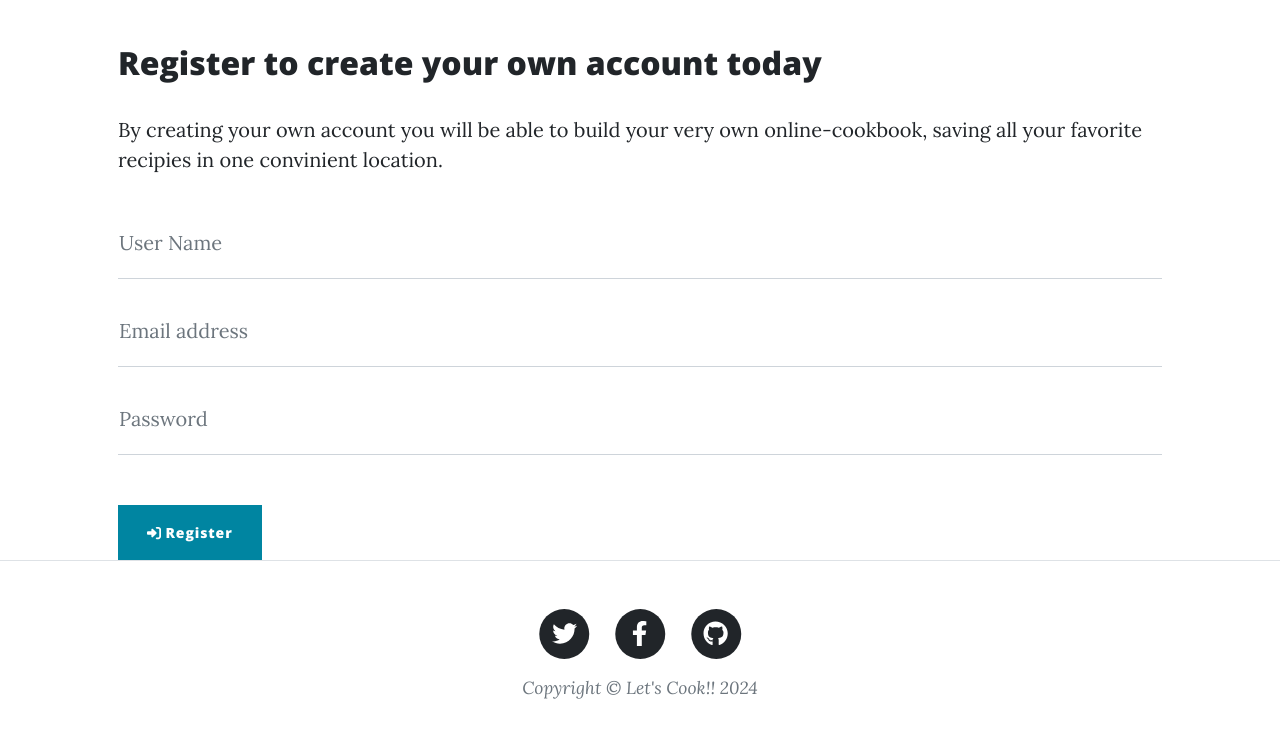
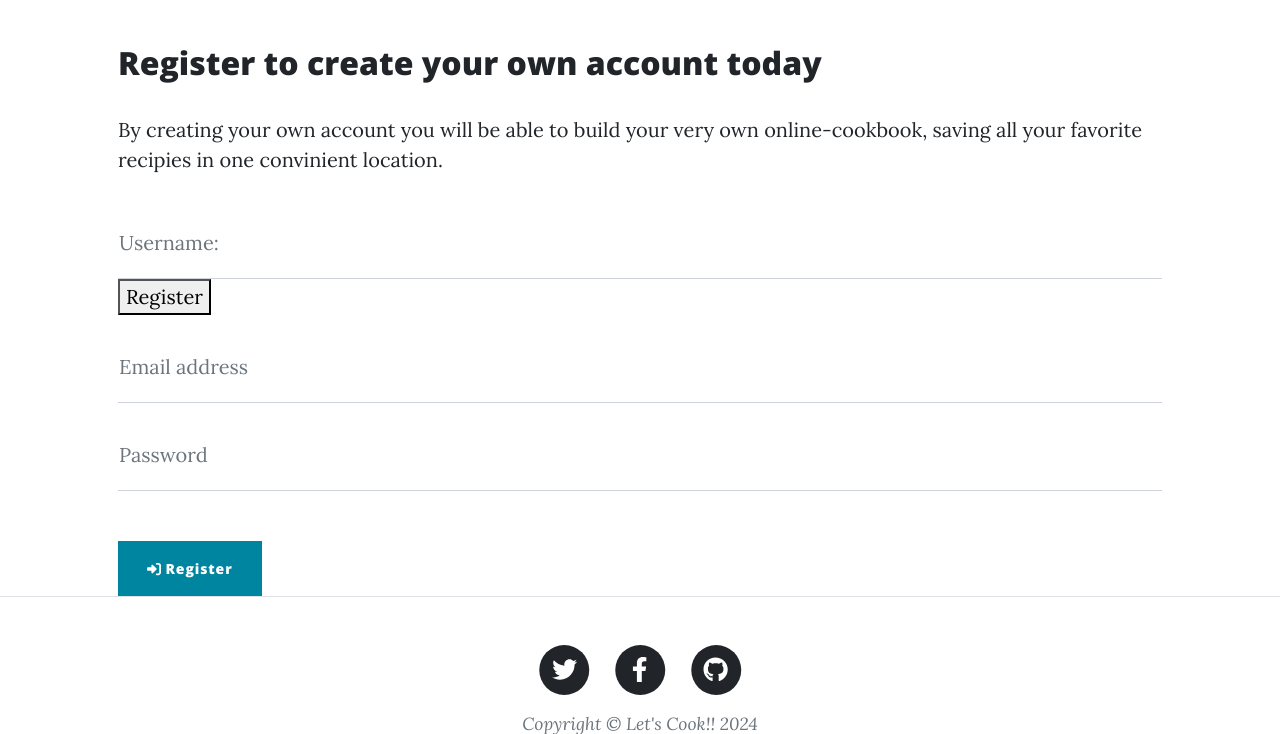
Before and after one commit to shaun6125/ci-milestone3, a Flask app: template templates/register.html in a window 1280 px wide. Shown: the part 566-1300 px from the top of the page. Before the commit the page ends 1265 px from the top, so only its background shows below. Run offline with Flask 3, Linux system fonts and the light colour scheme; the template is opened without the code that fills it, so the values that code supplies are empty; some libraries are stand-ins or nearby versions.

Commit message:
bug fixed to connect mongodb, bug identified with registration form - will fix on next commit

```diff
--- a/app.py
+++ b/app.py
@@ -34,7 +34,14 @@ def about():
 
 @app.route("/get_categories")
 def get_categories():
-    categories = mongo.db.categories.find()
+    # Check MongoDB connection
+    print(mongo.db)  # This line should have the same indentation as the next line.
+
+    if mongo.db is not None:
+        categories = mongo.db.categories.find()
+        # Proceed with handling categories
+    else:
+        raise Exception("Database connection failed")
     return render_template("categories.html", categories=categories)
 
 
@@ -47,8 +54,23 @@ def contact():
 
 
 # Routing for the register page
-@app.route("/register", methods=["GET", "POST"])
+@app.route('/register', methods=['GET', 'POST'])
 def register():
+    username = request.form.get("username")
+    if username:
+        username = username.lower()
+    else:
+        return "Username is required", 400
+
+
+    if request.method == 'POST':
+        username = request.form.get("username")
+        if not username:
+            return "Username is required", 400  # Handle POST validation
+        # Process registration
+    return render_template('register.html')  # Render the registration page for GET
+
+
     if request.method == "POST":
         # check if username already exists within the database
         existing_user = mongo.db.users.find_one(
@@ -67,13 +89,6 @@ def register():
         }
         mongo.db.users.insert_one(register)
 
-        # put the new user into 'session' cookie
-        session["user"] = request.form.get("username").lower()
-        # message to alert user that their registration was successful
-        flash("Registration successful")
-        return redirect(url_for("profile", username=session["user"]))
-
-
     return render_template("register.html")
 
 
--- a/templates/register.html
+++ b/templates/register.html
@@ -10,21 +10,22 @@
 
     <form method="POST" action="{{ url_for('register') }}">
         <div class="form-floating mb-3">
-            <input type="username" class="form-control" id="floatingInput" placeholder="User Name">
-            <label for="floatingInput">User Name</label>
+            <label for="username">Username:</label>
+            <input type="text" id="username" name="username" class="form-control" id="floatingInput" placeholder="User Name" required>
+            <button type="submit">Register</button>
         </div>
 
 <!--email address-->
 
         <div class="form-floating mb-3">
-            <input type="email" class="form-control" id="floatingInput" placeholder="name@example.com">
+            <input type="text" name="email" class="form-control" id="floatingInput" placeholder="name@example.com">
             <label for="floatingInput">Email address</label>
         </div>
 
 <!--password-->
 
         <div class="form-floating">
-            <input type="password" class="form-control" id="floatingPassword" placeholder="Password">
+            <input type="text" name="password" class="form-control" id="floatingPassword" placeholder="Password">
             <label for="floatingPassword">Password</label>
         </div>
 
```
